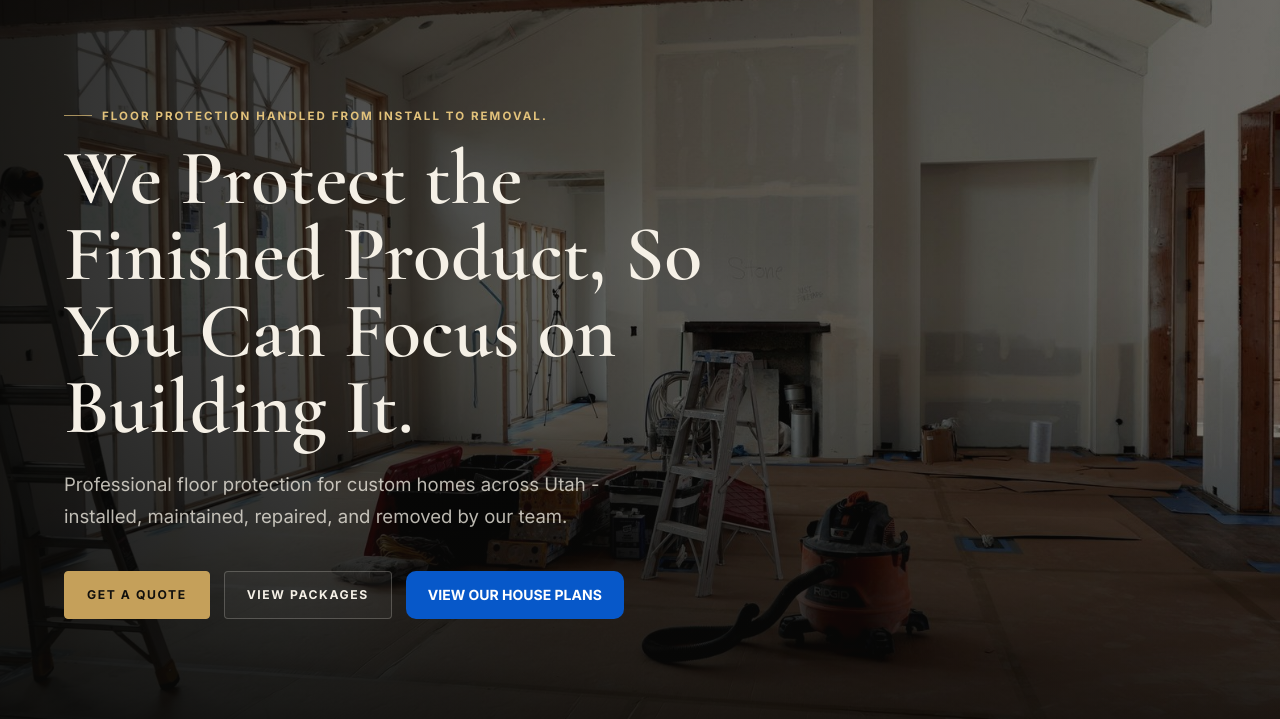
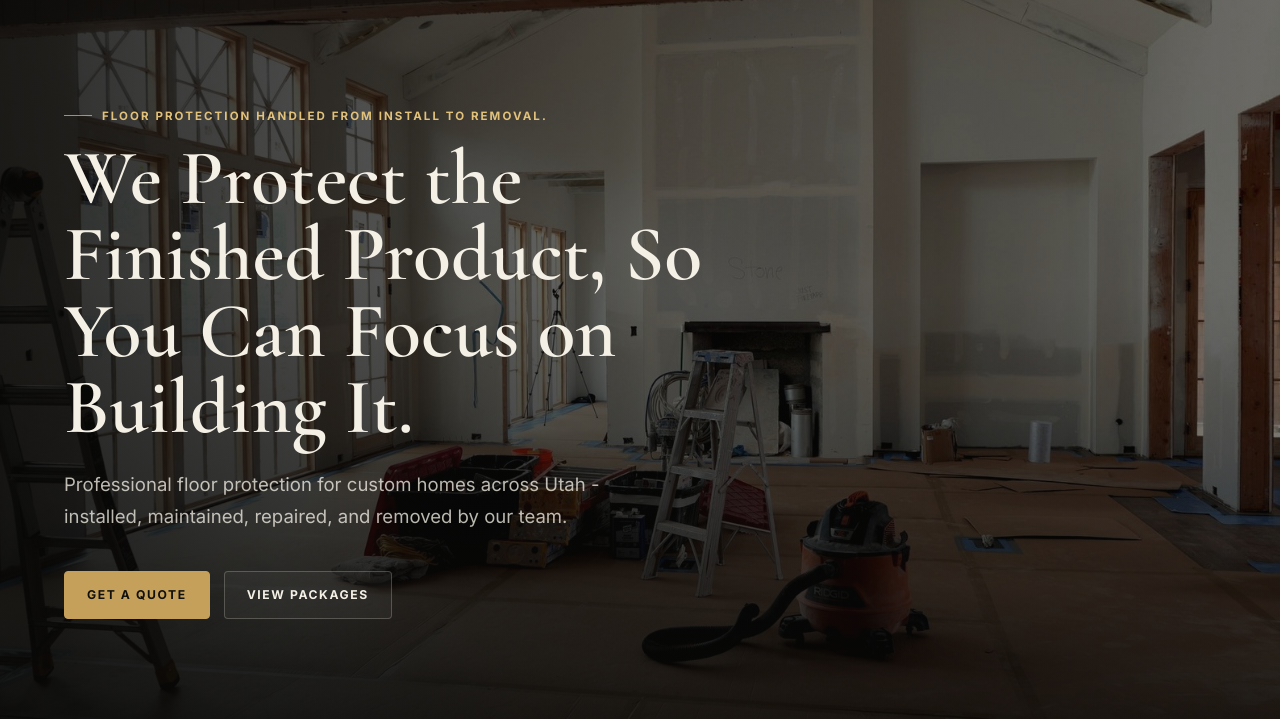
Before and after one commit to carterdroundy1-hub/Floor-Protection-Pros, a plain HTML site: page index.html in a window 1280 px wide. Shown: the part 81-800 px from the top of the page. Drawn offline with nearby package versions, Linux system fonts and the light colour scheme.

Commit message:
Remove the house plans button from the homepage.
Restore the hero to its state before the house plans link was added.

Co-authored-by: carterdroundy1-hub <carterdroundy1-hub@users.noreply.github.com>

```diff
--- a/index.html
+++ b/index.html
@@ -64,7 +64,6 @@
                 <div class="hero-actions">
                     <a href="quote.html" class="btn btn-primary">Get a Quote</a>
                     <a href="#packages" class="btn btn-secondary">View Packages</a>
-                    <a href="https://homebase.build/g/floor-protection-pros" style="display:inline-flex;align-items:center;justify-content:center;min-height:48px;padding:0 22px;border-radius:10px;background:#0758c9;color:#fff;font:700 14px Inter,Arial,sans-serif;text-decoration:none;text-transform:uppercase">View our house plans</a>
                 </div>
             </div>
         </section>
```
